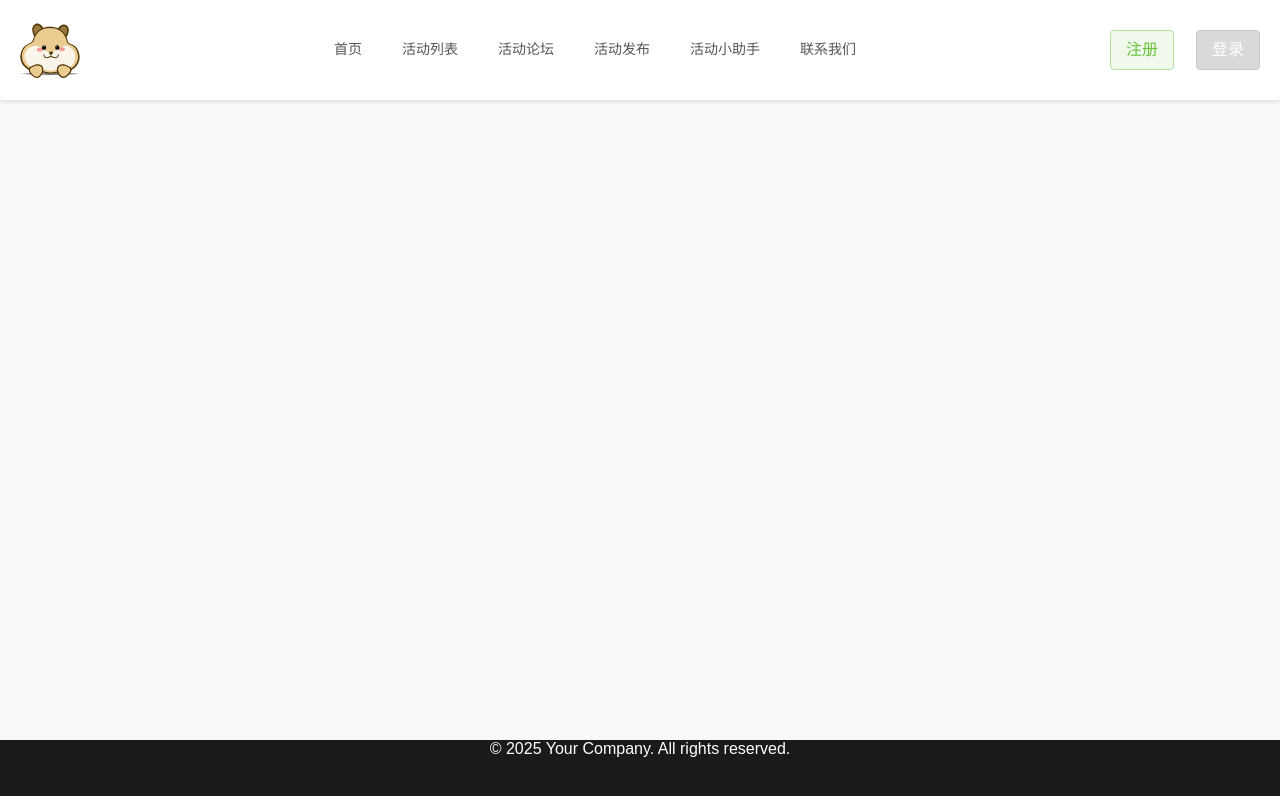
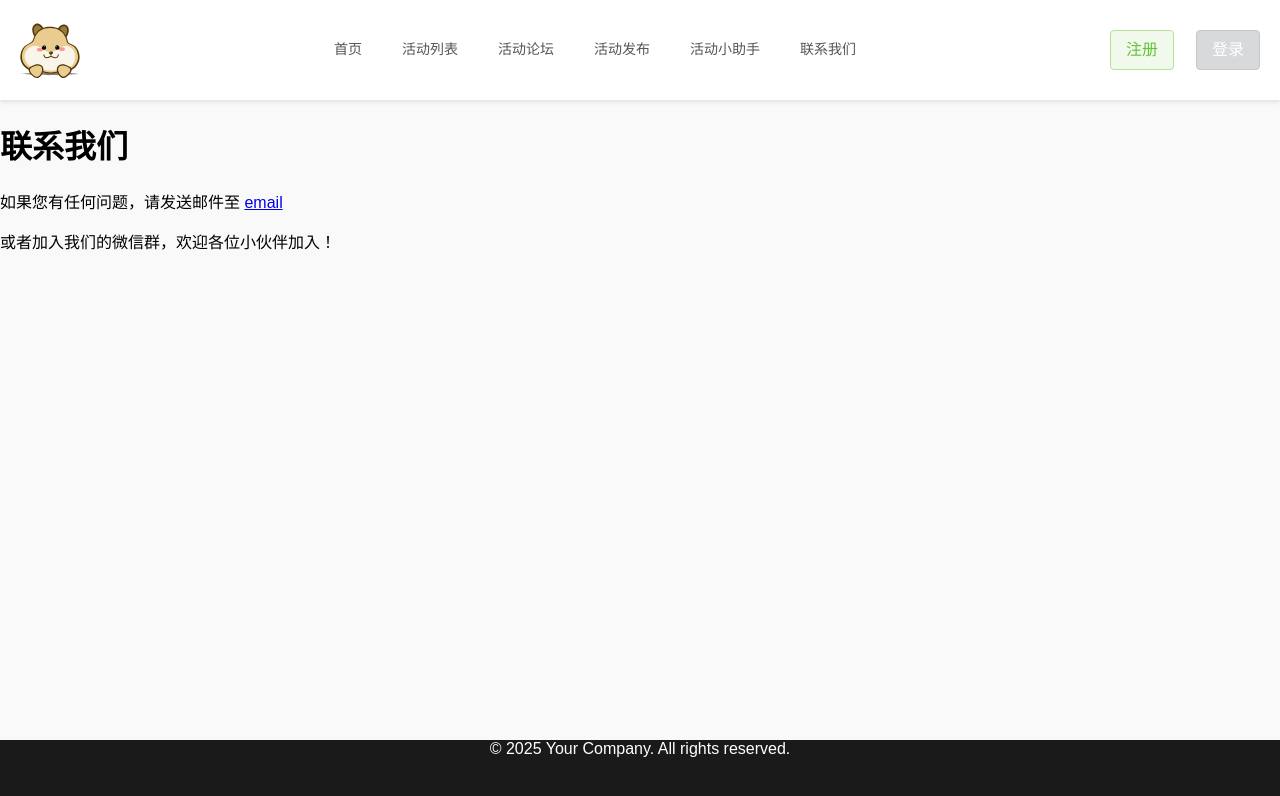
Before and after one commit to Azyai/ah, a Vue app in the folder ah_front/: page /contact in a window 1280 px wide. Shown: the top 796 px of the page. Built offline with nearby package versions, Linux system fonts and the light colour scheme.

Commit message:
6.4.6（7） 更改前端UI3

```diff
--- a/ah_front/components.d.ts
+++ b/ah_front/components.d.ts
@@ -15,6 +15,8 @@ declare module 'vue' {
     ElCarouselItem: typeof import('element-plus/es')['ElCarouselItem']
     ElCol: typeof import('element-plus/es')['ElCol']
     ElDatePicker: typeof import('element-plus/es')['ElDatePicker']
+    ElDescriptions: typeof import('element-plus/es')['ElDescriptions']
+    ElDescriptionsItem: typeof import('element-plus/es')['ElDescriptionsItem']
     ElDialog: typeof import('element-plus/es')['ElDialog']
     ElDrawer: typeof import('element-plus/es')['ElDrawer']
     ElDropdown: typeof import('element-plus/es')['ElDropdown']
@@ -26,6 +28,7 @@ declare module 'vue' {
     ElFormItem: typeof import('element-plus/es')['ElFormItem']
     ElHeader: typeof import('element-plus/es')['ElHeader']
     ElIcon: typeof import('element-plus/es')['ElIcon']
+    ElImage: typeof import('element-plus/es')['ElImage']
     ElInput: typeof import('element-plus/es')['ElInput']
     ElLink: typeof import('element-plus/es')['ElLink']
     ElMain: typeof import('element-plus/es')['ElMain']
--- a/ah_front/src/components/Header.vue
+++ b/ah_front/src/components/Header.vue
@@ -10,7 +10,7 @@
       <el-menu-item index="3" @click="navigateTo('/demo')">活动论坛</el-menu-item>
       <el-menu-item index="4" @click="navigateTo('/price')">活动发布</el-menu-item>
       <el-menu-item index="5" @click="navigateTo('/download')">活动小助手</el-menu-item>
-      <el-menu-item index="6" @click="navigateTo('/tutorial')">联系我们</el-menu-item>
+      <el-menu-item index="6" @click="navigateTo('/contact')">联系我们</el-menu-item>
     </el-menu>
 
     <!-- 动态按钮区 -->
--- a/ah_front/src/router/index.ts
+++ b/ah_front/src/router/index.ts
@@ -46,6 +46,10 @@ const router = createRouter({
       name: "ActivityDetailView",
       component: ActivityDetailView,
       props: true,
+    },{
+      path: "/contact",
+      name: "contact",
+      component: () => import('@/views/ContactUsView.vue')
     }
 
   ],
--- /dev/null
+++ b/ah_front/src/views/ContactUsView.vue
@@ -0,0 +1,26 @@
+<script setup lang="ts">
+
+</script>
+
+<template>
+    <div>
+        <h1>联系我们</h1>
+    </div>
+
+    <div>
+        <p>
+            如果您有任何问题，请发送邮件至 <a href="mailto:<1115060927@qq.com>">email</a>
+        </p>
+    </div>
+
+    <div>
+        <p>
+            或者加入我们的微信群，欢迎各位小伙伴加入！
+        </p>
+    </div>
+
+</template>
+
+<style scoped>
+
+</style>
```
Also changed, not shown: ah_front/src/assets/image/jg.png (added).
